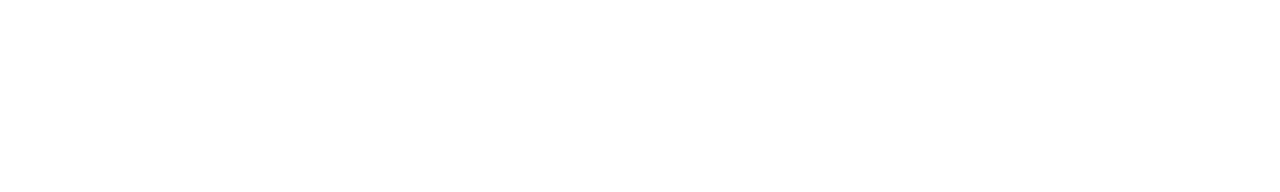
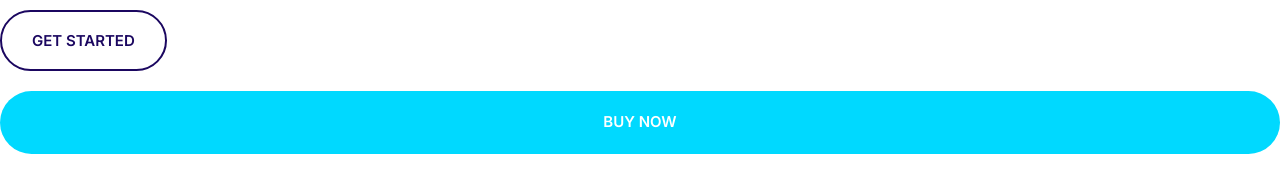
Before and after one commit to khonimovulugbek/Hosting, a plain HTML site: page index.html in a window 1280 px wide. Drawn offline with Linux system fonts and the light colour scheme.

Commit message:
The button is released

```diff
--- a/css/style.css
+++ b/css/style.css
@@ -4,6 +4,10 @@
     --color-accent: #ff3400;
     --color-headings: #1b0760;
     --color-body: #918ca4;
+}
+
+*, *::after, *::before {
+    box-sizing: border-box;
 }
 
 /* TYPOGRAPHY */
@@ -171,3 +175,70 @@ a {
     align-items: center;
 
 }
+
+/* Buttons */
+
+.btn {
+    font-size: 1.8rem;
+    font-weight: 600;
+    text-transform: uppercase;
+    border-radius: 40px;
+    padding: 2rem 3rem;
+    border: 0;
+    cursor: pointer;
+    white-space: nowrap;
+    text-align: center;
+    margin: 1rem 0;
+
+}
+
+.btn--primary {
+    color: #fff;
+    background: var(--color-primary)
+}
+
+.btn--primary:hover {
+    background: #3a8ffd;
+}
+
+.btn--secondary {
+    color: #fff;
+    background: var(--color-secondary)
+}
+
+.btn--secondary:hover {
+    background: #00c8eb;
+}
+
+.btn--accent {
+    background: var(--color-accent);
+    color: #fff;
+}
+
+.btn--accent:hover {
+    background: #ec3000;
+}
+
+.btn--block {
+    width: 100%;
+    display: inline-block;
+}
+
+.btn--outline {
+    background: #fff;
+    color: var(--color-headings);
+    border: 2px solid var(--color-headings)
+}
+
+.btn--outline:hover {
+    color: #fff;
+    background: var(--color-headings);
+}
+
+
+@media screen and (min-width: 1024px) {
+    .btn {
+        font-size: 1.5rem;
+    }
+
+}
--- a/index.html
+++ b/index.html
@@ -14,6 +14,7 @@
         />
     </head>
     <body>
-
+        <button class="btn btn--outline">GET STARTED</button>
+        <a href="#" class="btn btn--secondary btn--block">BUY Now</a>
     </body>
 </html>
```
